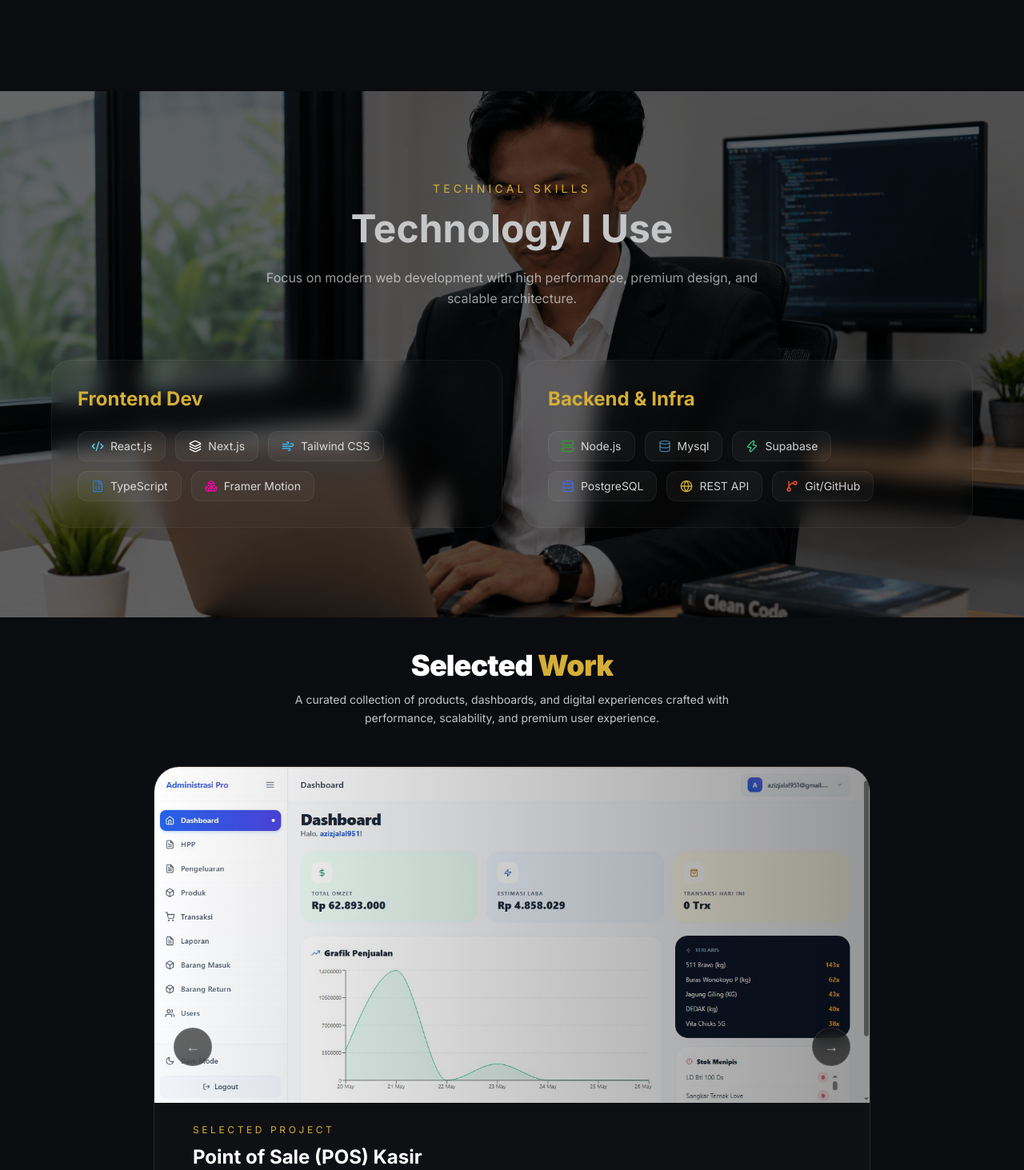
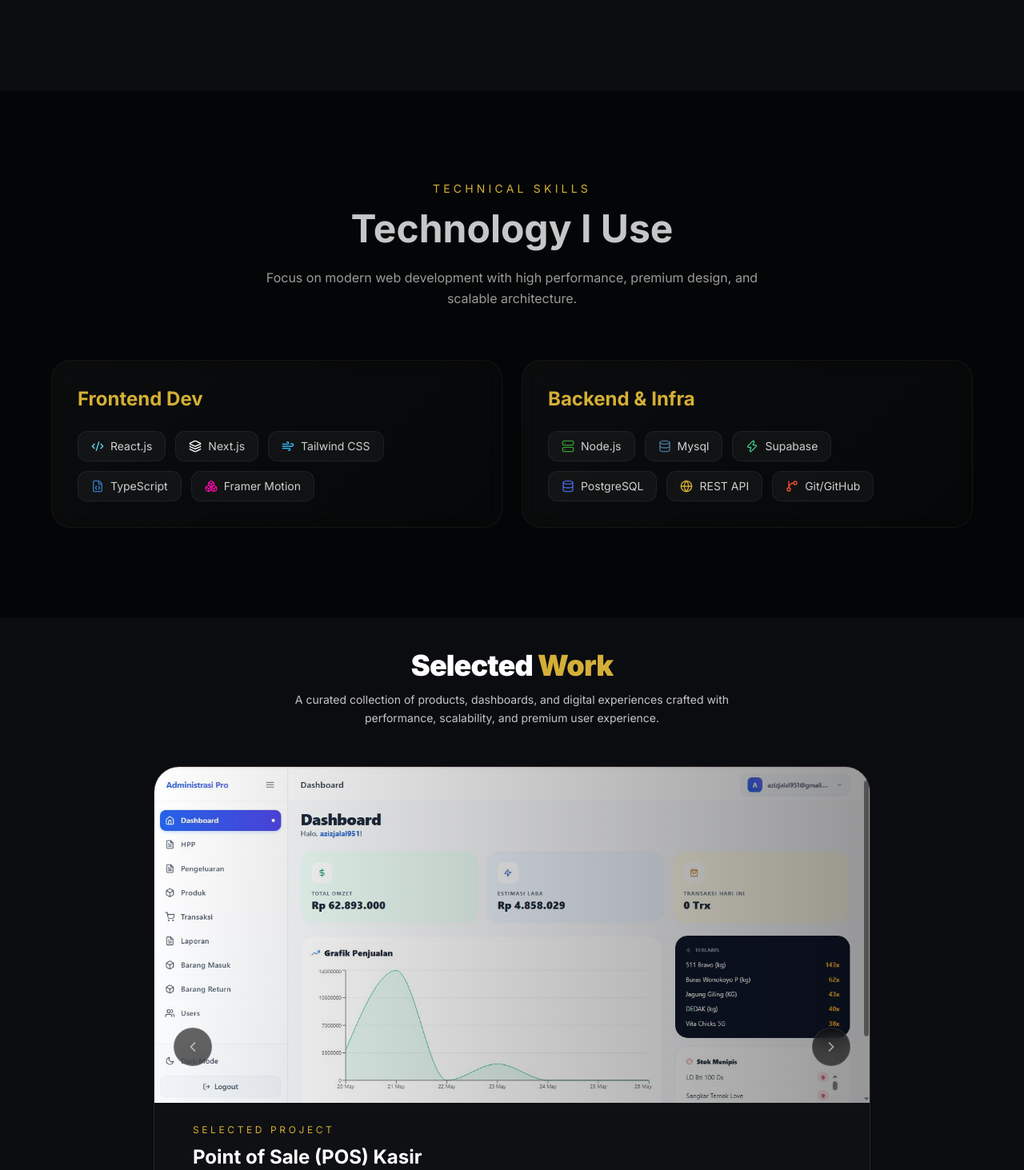
Before and after one commit to azizjalal951-cpu/aziz-portfolio, a Next.js app: page / in a window 1280 px wide. Shown: the part 1327-2790 px from the top of the page at 80% size. Built offline with nearby package versions, Linux system fonts and the light colour scheme.

Commit message:
fix:bg-luxury

```diff
--- a/src/components/ProjectsShowcase.tsx
+++ b/src/components/ProjectsShowcase.tsx
@@ -3,6 +3,7 @@
 import { useState } from "react";
 import Image from "next/image";
 import Link from "next/link";
+import { ChevronLeft, ChevronRight } from "lucide-react";
 
 import { portfolioData } from "../data/portfolioData";
 import {
@@ -221,8 +222,6 @@ export default function ProjectsShowcase() {
               w-10
               md:h-12
               md:w-12
-              py-5
-
 
               rounded-full
               border
@@ -243,7 +242,7 @@ export default function ProjectsShowcase() {
             "
             aria-label="Previous project"
           >
-            ←
+            <ChevronLeft size={20} />
           </button>
 
           <button
@@ -286,7 +285,7 @@ export default function ProjectsShowcase() {
             "
             aria-label="Next project"
           >
-            →
+            <ChevronRight size={20} />
           </button>
 
 
--- a/src/components/Skills.tsx
+++ b/src/components/Skills.tsx
@@ -47,7 +47,7 @@ export default function Skills() {
             py-16
             md:py-28
             px-6
-            bg-[url('/images/cbgfokus.webp')]
+            bg-luxury-dark
             bg-cover
             bg-center
             bg-no-repeat
```
